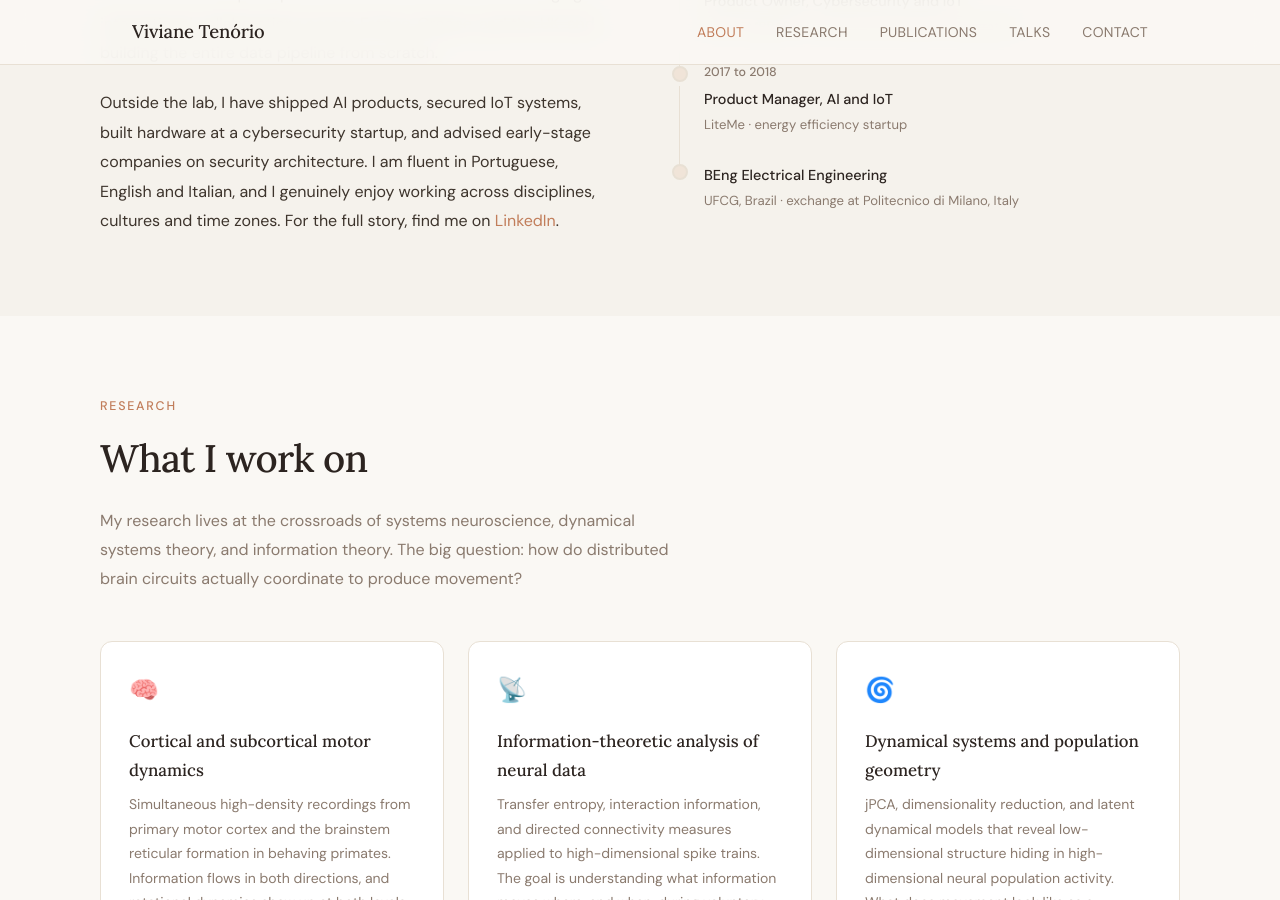
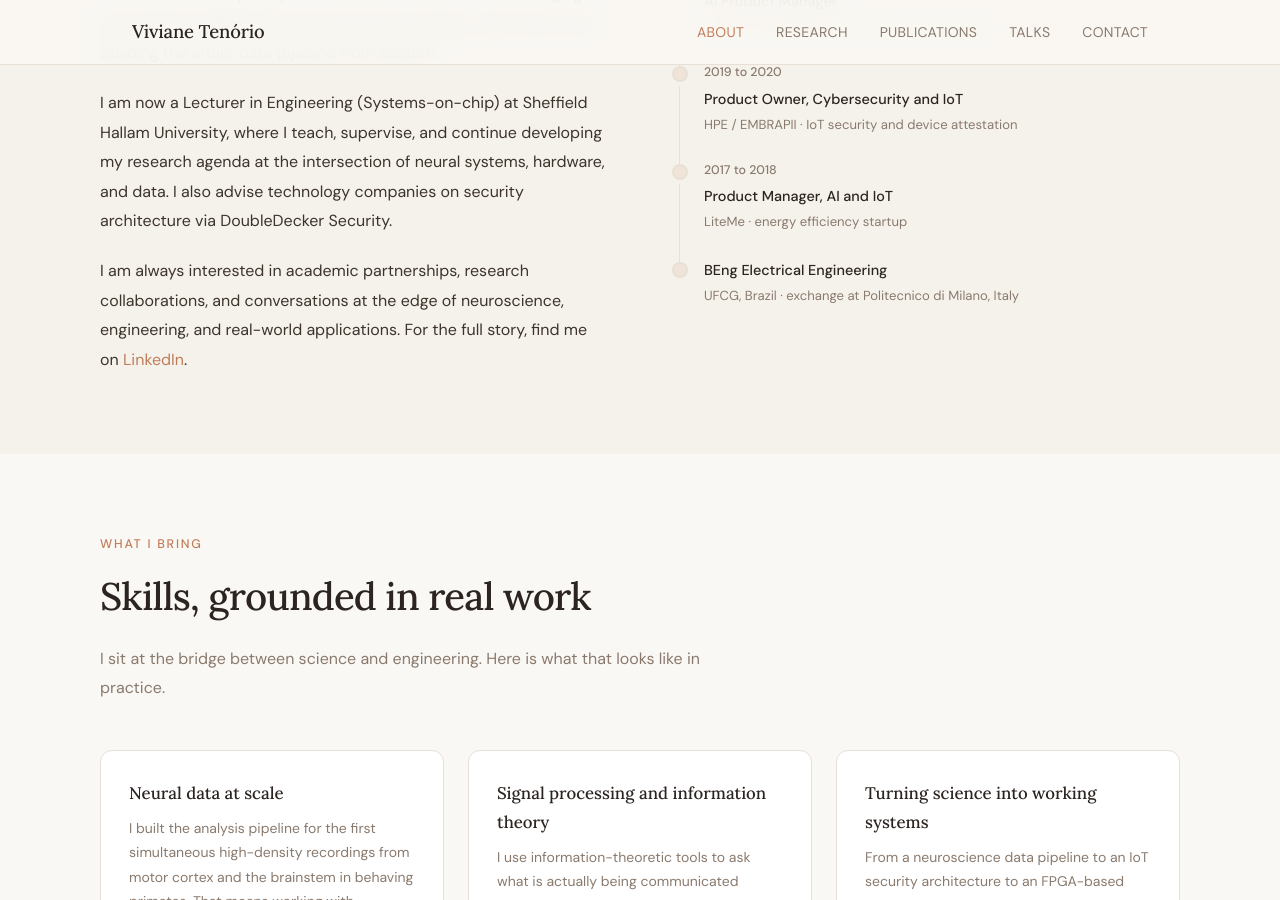
Before and after one commit to vtenorio-shu/vtenorio-shu.github.io, a Jekyll site: the page built from index.html, in a window 1280 px wide and 900 px high, scrolled down 1509 px. Built offline with Jekyll 4.4.1, drawn with Linux system fonts in a browser that asks for light colours; some of the changed text lies outside the part shown.

Commit message:
Update index.html

```diff
--- a/index.html
+++ b/index.html
@@ -7,7 +7,7 @@
 <section class="hero">
   <div class="hero-inner">
     <div class="hero-text fade-up">
-      <div class="hero-eyebrow">PhD Neuroscience · Marie Curie Fellow</div>
+      <div class="hero-eyebrow">Lecturer at Sheffield Hallam · PhD Neuroscience · Marie Curie Fellow</div>
       <h1>I build things: <em>experiments, pipelines,</em> and products</h1>
       <p class="hero-bio">
         Neuroscientist and engineer with 7+ years shipping real things across academia and industry.
@@ -34,6 +34,10 @@
       <div class="hero-card-label">At a glance</div>
       <div class="stat-grid">
         <div class="stat">
+          <div class="stat-number">5+</div>
+          <div class="stat-label">Publications</div>
+        </div>
+        <div class="stat">
           <div class="stat-number">5</div>
           <div class="stat-label">Countries of research</div>
         </div>
@@ -48,11 +52,11 @@
       </div>
       <div class="affiliation">
         <div class="affil-dot"></div>
-        <span>Newcastle University, UK</span>
+        <span>Sheffield Hallam University · Lecturer in Engineering</span>
       </div>
       <div class="affiliation">
         <div class="affil-dot" style="background:var(--teal)"></div>
-        <span>IN2PrimateBrains · Marie Curie Fellow</span>
+        <span>DoubleDecker Security · Product Advisor</span>
       </div>
       <div class="affiliation">
         <div class="affil-dot" style="background:var(--bark)"></div>
@@ -87,10 +91,14 @@
           and the UK, and building the entire data pipeline from scratch.
         </p>
         <p>
-          Outside the lab, I have shipped AI products, secured IoT systems, built hardware at a
-          cybersecurity startup, and advised early-stage companies on security architecture.
-          I am fluent in Portuguese, English and Italian, and I genuinely enjoy working across
-          disciplines, cultures and time zones.
+          I am now a Lecturer in Engineering (Systems-on-chip) at Sheffield Hallam University,
+          where I teach, supervise, and continue developing my research agenda at the intersection
+          of neural systems, hardware, and data. I also advise technology companies on security
+          architecture via DoubleDecker Security.
+        </p>
+        <p>
+          I am always interested in academic partnerships, research collaborations, and
+          conversations at the edge of neuroscience, engineering, and real-world applications.
           For the full story, find me on
           <a href="https://linkedin.com/in/martins-vivianesg" target="_blank">LinkedIn</a>.
         </p>
@@ -101,6 +109,14 @@
             <div class="timeline-dot"></div>
             <div>
               <div class="timeline-year">2025 to present</div>
+              <div class="timeline-title">Lecturer in Engineering (Systems-on-chip)</div>
+              <div class="timeline-sub">Sheffield Hallam University</div>
+            </div>
+          </li>
+          <li class="timeline-item">
+            <div class="timeline-dot" style="border-color:var(--teal)"></div>
+            <div>
+              <div class="timeline-year">2025 to present</div>
               <div class="timeline-title">Product Advisor</div>
               <div class="timeline-sub">DoubleDecker Security · security compliance and architecture</div>
             </div>
@@ -108,13 +124,13 @@
           <li class="timeline-item">
             <div class="timeline-dot" style="border-color:var(--teal)"></div>
             <div>
-              <div class="timeline-year">2026</div>
+              <div class="timeline-year">2021 to 2026</div>
               <div class="timeline-title">PhD in Neuroscience</div>
               <div class="timeline-sub">Newcastle University, UK · Marie Curie Fellow</div>
             </div>
           </li>
           <li class="timeline-item">
-            <div class="timeline-dot" style="border-color:var(--teal)"></div>
+            <div class="timeline-dot" style="border-color:var(--bark)"></div>
             <div>
               <div class="timeline-year">2024 to 2025</div>
               <div class="timeline-title">New Product Development Manager</div>
@@ -130,7 +146,7 @@
             </div>
           </li>
           <li class="timeline-item">
-            <div class="timeline-dot" style="border-color:var(--bark)"></div>
+            <div class="timeline-dot" style="border-color:var(--sand)"></div>
             <div>
               <div class="timeline-year">2019 to 2020</div>
               <div class="timeline-title">Product Owner, Cybersecurity and IoT</div>
@@ -148,7 +164,6 @@
           <li class="timeline-item">
             <div class="timeline-dot" style="border-color:var(--sand)"></div>
             <div>
-              <div class="timeline-year"></div>
               <div class="timeline-title">BEng Electrical Engineering</div>
               <div class="timeline-sub">UFCG, Brazil · exchange at Politecnico di Milano, Italy</div>
             </div>
@@ -159,69 +174,62 @@
   </div>
 </section>
 
-<!-- RESEARCH -->
+<!-- WHAT I BRING -->
 <section id="research">
   <div class="section-inner">
-    <div class="section-label">Research</div>
-    <h2 class="section-title">What I work on</h2>
+    <div class="section-label">What I bring</div>
+    <h2 class="section-title">Skills, grounded in real work</h2>
     <p class="section-intro">
-      My research lives at the crossroads of systems neuroscience, dynamical systems theory,
-      and information theory. The big question: how do distributed brain circuits actually
-      coordinate to produce movement?
+      I sit at the bridge between science and engineering. Here is what that looks like in practice.
     </p>
     <div class="research-grid">
       <div class="research-card fade-up">
-        <div class="research-icon">🧠</div>
-        <h3>Cortical and subcortical motor dynamics</h3>
+        <h3>Neural data at scale</h3>
         <p>
-          Simultaneous high-density recordings from primary motor cortex and the brainstem
-          reticular formation in behaving primates. Information flows in both directions,
-          and rotational dynamics show up at both levels of the motor hierarchy.
+          I built the analysis pipeline for the first simultaneous high-density recordings
+          from motor cortex and the brainstem in behaving primates. That means working with
+          complex, noisy, high-dimensional data under real experimental constraints and
+          delivering results that hold up.
         </p>
       </div>
       <div class="research-card teal fade-up" style="transition-delay:0.08s">
-        <div class="research-icon">📡</div>
-        <h3>Information-theoretic analysis of neural data</h3>
+        <h3>Signal processing and information theory</h3>
         <p>
-          Transfer entropy, interaction information, and directed connectivity measures
-          applied to high-dimensional spike trains. The goal is understanding what information
-          moves where, and when, during voluntary movement.
+          I use information-theoretic tools to ask what is actually being communicated between
+          brain regions, and when. The same approach applies wherever you need to understand
+          signal flow in a complex system.
         </p>
       </div>
       <div class="research-card fade-up" style="transition-delay:0.16s">
-        <div class="research-icon">🌀</div>
-        <h3>Dynamical systems and population geometry</h3>
+        <h3>Turning science into working systems</h3>
         <p>
-          jPCA, dimensionality reduction, and latent dynamical models that reveal
-          low-dimensional structure hiding in high-dimensional neural population activity.
-          What does movement look like as a trajectory through neural state space?
+          From a neuroscience data pipeline to an IoT security architecture to an FPGA-based
+          network encryptor, I have a track record of taking a hard problem and delivering
+          something that actually runs. I do not just analyse, I build.
         </p>
       </div>
       <div class="research-card teal fade-up" style="transition-delay:0.24s">
-        <div class="research-icon">⚡</div>
-        <h3>Neural data infrastructure</h3>
+        <h3>Bridging teams that speak different languages</h3>
         <p>
-          Building the pipelines that make large-scale electrophysiology actually usable.
-          Multi-area Neuropixels recordings, reproducible analysis workflows, and
-          open datasets as part of the IN2PrimateBrains consortium.
+          I have worked with ML engineers, neuroscientists, hardware developers, and business
+          stakeholders, often on the same project. Getting those groups to understand each
+          other is something I have done repeatedly and genuinely enjoy.
         </p>
       </div>
       <div class="research-card fade-up" style="transition-delay:0.32s">
-        <div class="research-icon">🔗</div>
-        <h3>Network modelling in neurological disorders</h3>
+        <h3>Security and hardware</h3>
         <p>
-          Earlier work characterising functional and effective connectivity during absence
-          seizures, in collaboration with Hospital Israelita Albert Einstein in Brazil.
-          Network theory applied to clinical EEG data.
+          FPGA design, embedded systems, IoT security, zero-trust architecture. I taught myself
+          cybersecurity from scratch in six months for a project with HPE, and went on to ship
+          hardware security products at a startup. The engineering fundamentals are solid.
         </p>
       </div>
       <div class="research-card teal fade-up" style="transition-delay:0.4s">
-        <div class="research-icon">🔧</div>
-        <h3>Hardware and embedded systems</h3>
+        <h3>Research that delivers</h3>
         <p>
-          FPGA programming, embedded systems design, IoT security and zero-trust architecture.
-          The engineering background that means I can talk to hardware people and neuroscientists
-          in the same afternoon.
+          A Marie Curie Fellowship is a three-year independent research project with real
+          milestones, international collaborators, and a consortium to report to. I managed
+          mine like a product, defined success criteria early, and shipped on time.
         </p>
       </div>
     </div>
@@ -308,14 +316,19 @@
     <div class="contact-grid">
       <div class="contact-text fade-up">
         <p>
-          I am always up for a good conversation: research collaborations, postdoc opportunities,
-          neurotechnology, brain-computer interfaces, or just the question of how the brain
-          does anything at all. Also happy to talk industry, product, or security.
+          I am always interested in conversations at the intersection of neuroscience,
+          engineering, and real-world applications. If you are thinking about a research
+          collaboration, a joint project, or an academic partnership with Sheffield Hallam,
+          get in touch and let us see where it goes.
         </p>
         <p>
-          If you are looking for a speaker, I enjoy translating complex science for all kinds of
-          audiences. From conference talks to school visits, send me a message and let us figure
-          out if it is a good fit.
+          If your organisation needs help navigating security architecture, compliance, or
+          product strategy for technical systems, I offer consulting services via
+          DoubleDecker Security.
+        </p>
+        <p>
+          I also enjoy speaking at conferences, workshops, and public events. Happy to talk
+          to any audience, technical or not.
         </p>
         <a href="mailto:tenorio.vivianesgm@gmail.com" class="btn btn-primary" style="margin-top:1rem">
           Send me an email
```
